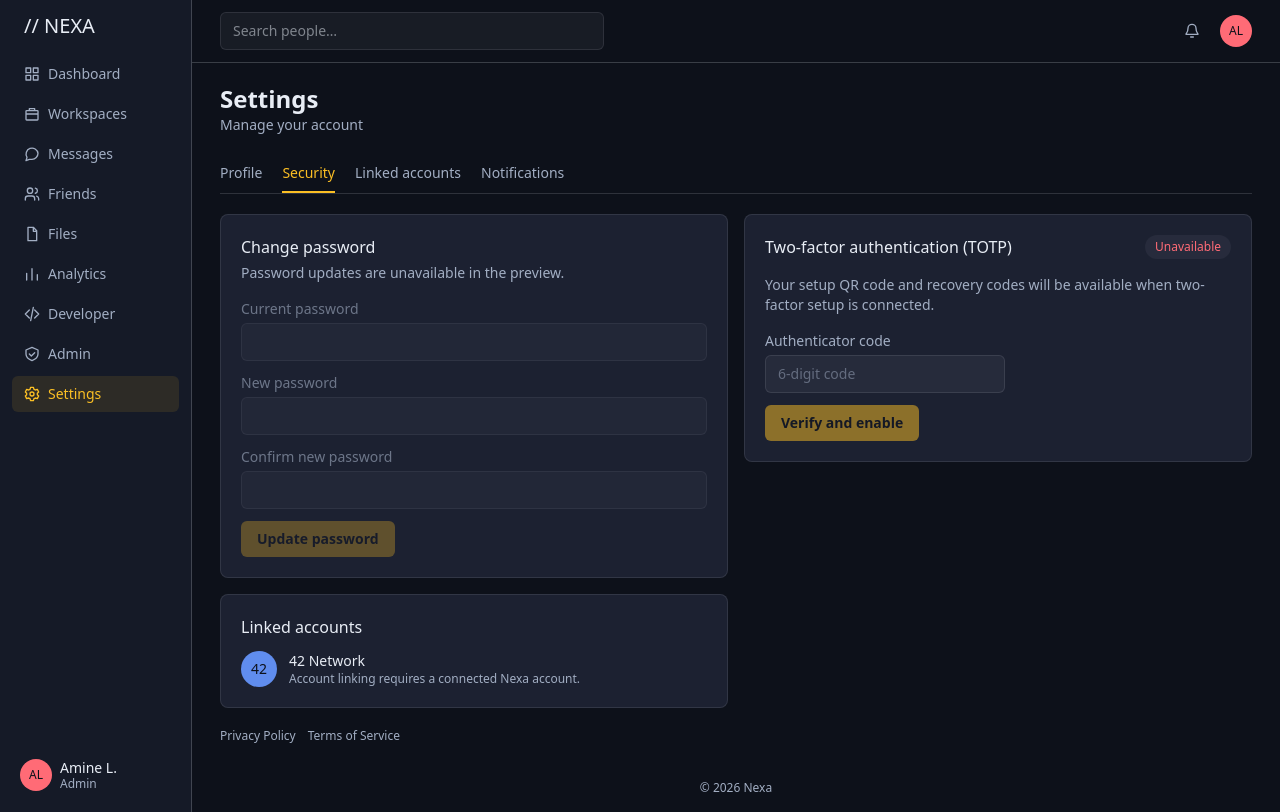
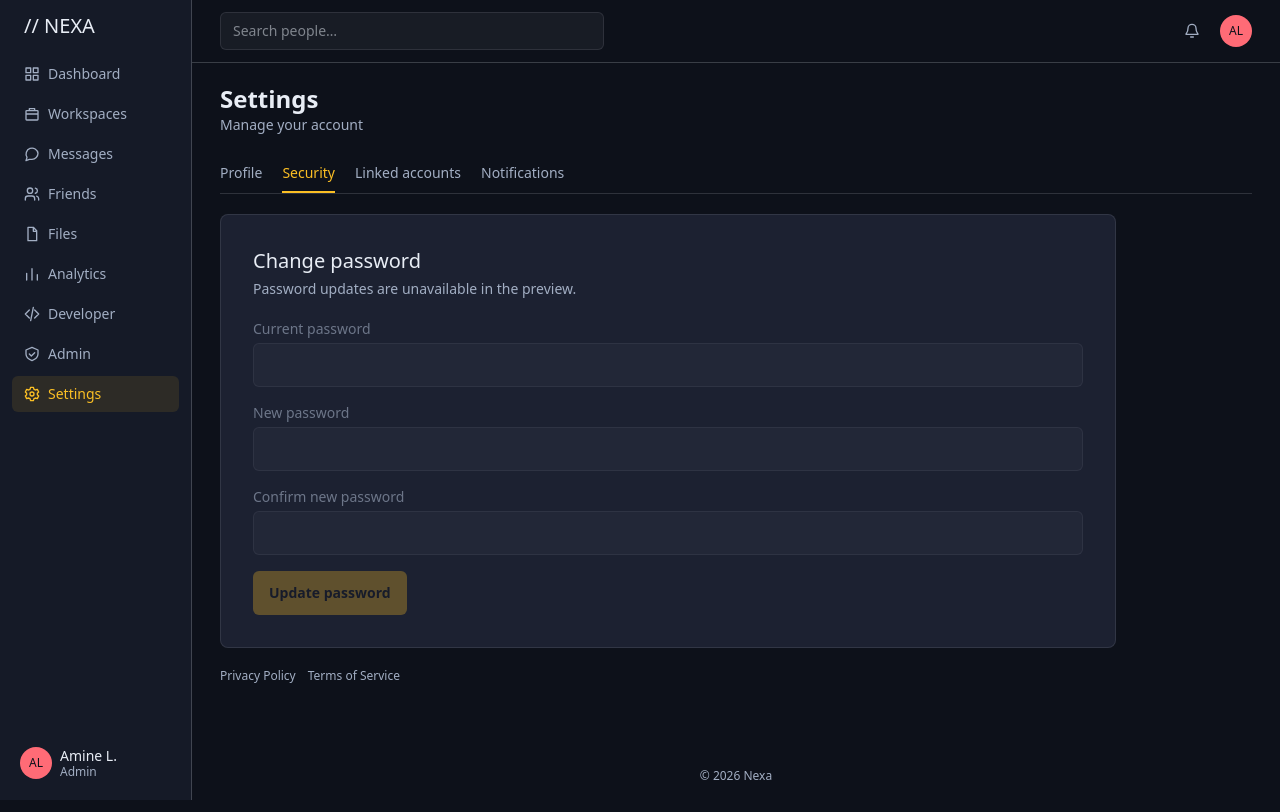
Before and after one commit to ridahafidi/Transcendence, a React (Vite) app in the folder srcs/frontend/: page /settings in a window 1280 px wide. Both pictures are taken after a click on the button "Security". Built offline with nearby package versions, Linux system fonts and the light colour scheme; a web font is replaced by a local one.

Commit message:
[FE-02.3] removing 2FA from setting page

```diff
--- a/srcs/frontend/src/pages/SettingsPage.tsx
+++ b/srcs/frontend/src/pages/SettingsPage.tsx
@@ -104,7 +104,7 @@ function ProfileSettingsForm() {
 function LinkedAccounts() {
   return (
     <section className={PANEL}>
-      <h2 className="font-medium">Linked accounts</h2>
+      <h2 className="font-medium">42 linked account</h2>
       <div className="mt-3 flex items-center gap-3">
         <span className="grid size-9 place-items-center rounded-full bg-info text-sm text-background" aria-hidden="true">42</span>
         <div>
@@ -118,37 +118,19 @@ function LinkedAccounts() {
 
 function SecuritySettings() {
   return (
-    <div className="grid items-start gap-4 lg:grid-cols-2">
-      <div className="grid gap-4">
-        <section className={PANEL}>
-          <h2 className="font-medium">Change password</h2>
+    <section className={`${PANEL} w-full max-w-4xl sm:p-8`}>
+      <h2 className="text-xl font-medium">Change password</h2>
       <p id="password-settings-status" className="mt-1 text-sm text-muted">Password updates are unavailable in the preview.</p>
-          <fieldset disabled aria-describedby="password-settings-status" className="mt-4 grid gap-3 opacity-60">
+      <fieldset disabled aria-describedby="password-settings-status" className="mt-5 grid gap-4 opacity-60">
         {['Current password', 'New password', 'Confirm new password'].map((label) => (
           <label key={label} className="grid gap-1 text-sm text-muted">
             {label}
-                <input type="password" className={INPUT} />
+            <input type="password" className={`${INPUT} min-h-11`} />
           </label>
         ))}
-            <button type="button" className={`${PRIMARY} justify-self-start`}>Update password</button>
+        <button type="button" className={`${PRIMARY} min-h-11 justify-self-start`}>Update password</button>
       </fieldset>
     </section>
-        <LinkedAccounts />
-      </div>
-
-      <section className={PANEL}>
-        <div className="flex flex-wrap items-center justify-between gap-2">
-          <h2 className="font-medium">Two-factor authentication (TOTP)</h2>
-          <span className="rounded-full bg-foreground/5 px-2.5 py-1 text-xs text-danger">Unavailable</span>
-        </div>
-        <p className="mt-4 text-sm text-muted">Your setup QR code and recovery codes will be available when two-factor setup is connected.</p>
-        <label className="mt-4 grid max-w-60 gap-1 text-sm text-muted">
-          Authenticator code
-          <input disabled inputMode="numeric" placeholder="6-digit code" className={INPUT} />
-        </label>
-        <button type="button" disabled className={`${PRIMARY} mt-3`}>Verify and enable</button>
-      </section>
-    </div>
   )
 }
 
```
Lines whose indentation alone changed are shown as unchanged.
